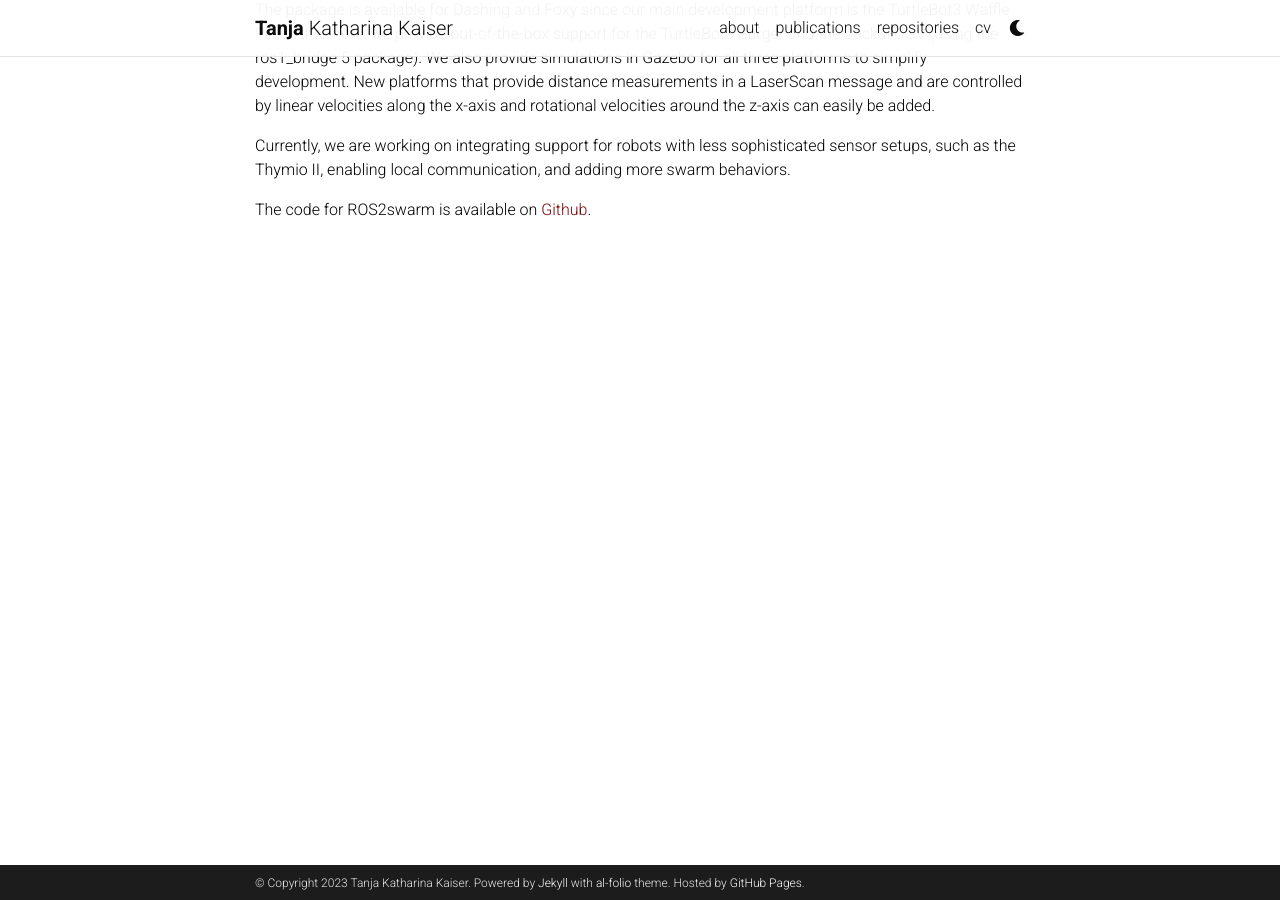
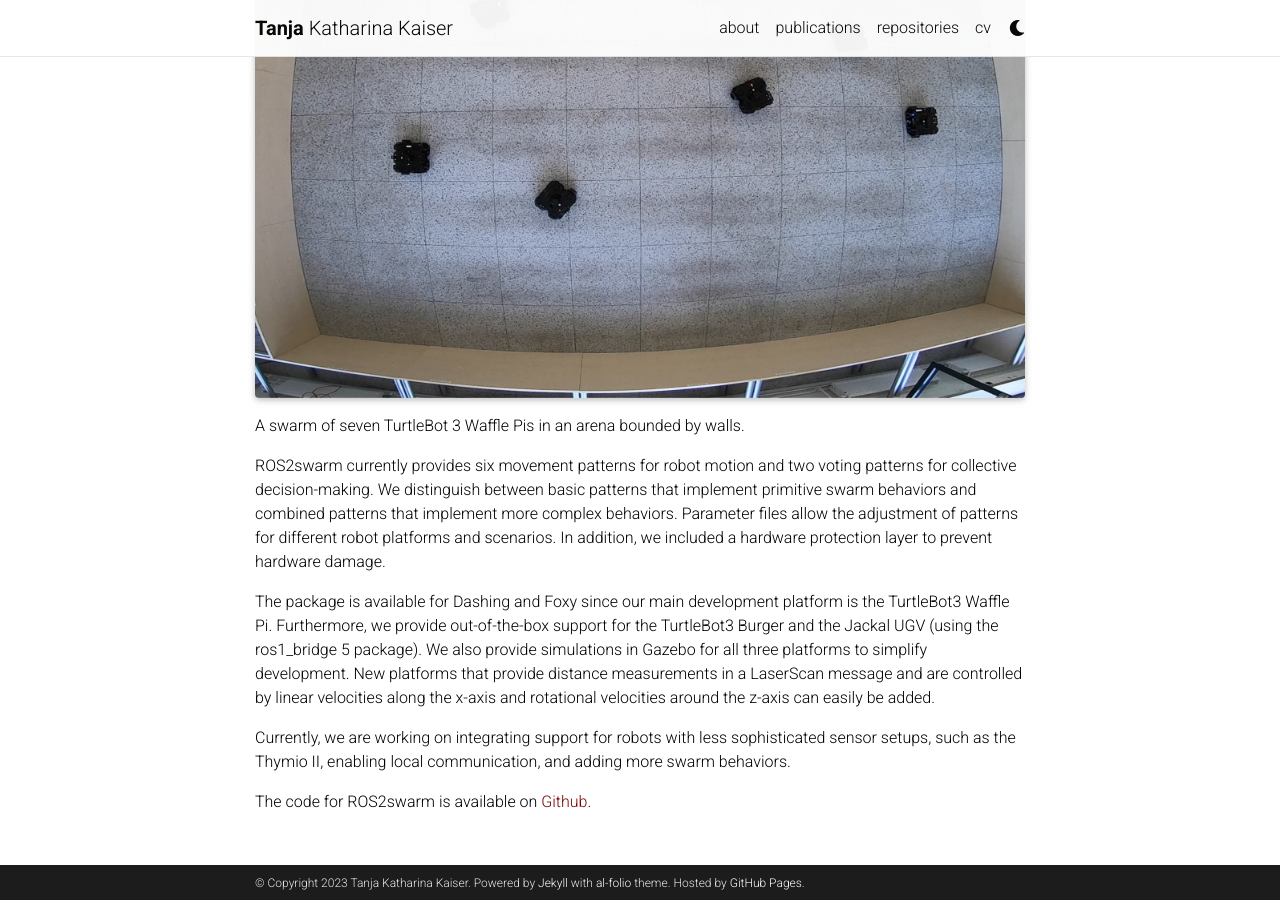
Before and after one commit to msminirobot/msminirobot.github.io, a Jekyll site: the page built from _projects/2_project.md, in a window 1280 px wide and 900 px high, scrolled down 968 px. Built offline with Jekyll 4.4.1, drawn with Linux system fonts in a browser that asks for light colours; full-size pictures stand in for the smaller copies a plugin makes; comment, search, counter and statistics services are not loaded; a style sheet for code colours, icons or effects is not loaded.

Commit message:
Update 2_project.md

```diff
--- a/_projects/2_project.md
+++ b/_projects/2_project.md
@@ -10,7 +10,9 @@
 ROS2swarm is a ROS 2 package intended to simplify and promote the use of ROS 2 in swarm robotics research, industry, and education.
 It is an easy-to-extend framework for and library of swarm behaviors.
 
-{% include figure.html path="assets/img/ROS2swarm_TB.jpg" title="example image" class="img-fluid rounded z-depth-1" %}
+{% include figure.html path="assets/img/ROS2swarm_TB.jpg" title="TurtleBot3 Waffle Pis in an arena." class="img-fluid rounded z-depth-1" %}
+{% include figure.html path="assets/img/ROS2swarm_TB.jpg" title="TurtleBot3 Waffle Pis in an arena." class="img-fluid rounded z-depth-1" %}
+A swarm of seven TurtleBot 3 Waffle Pis in an arena bounded by walls.
 
 ROS2swarm currently provides six movement patterns for robot motion and two voting patterns for collective decision-making. We distinguish between basic patterns that implement primitive swarm behaviors and combined patterns that implement more complex behaviors. Parameter files allow the adjustment of patterns for different robot platforms and scenarios. In addition, we included a hardware protection layer to prevent hardware damage.
 
```
